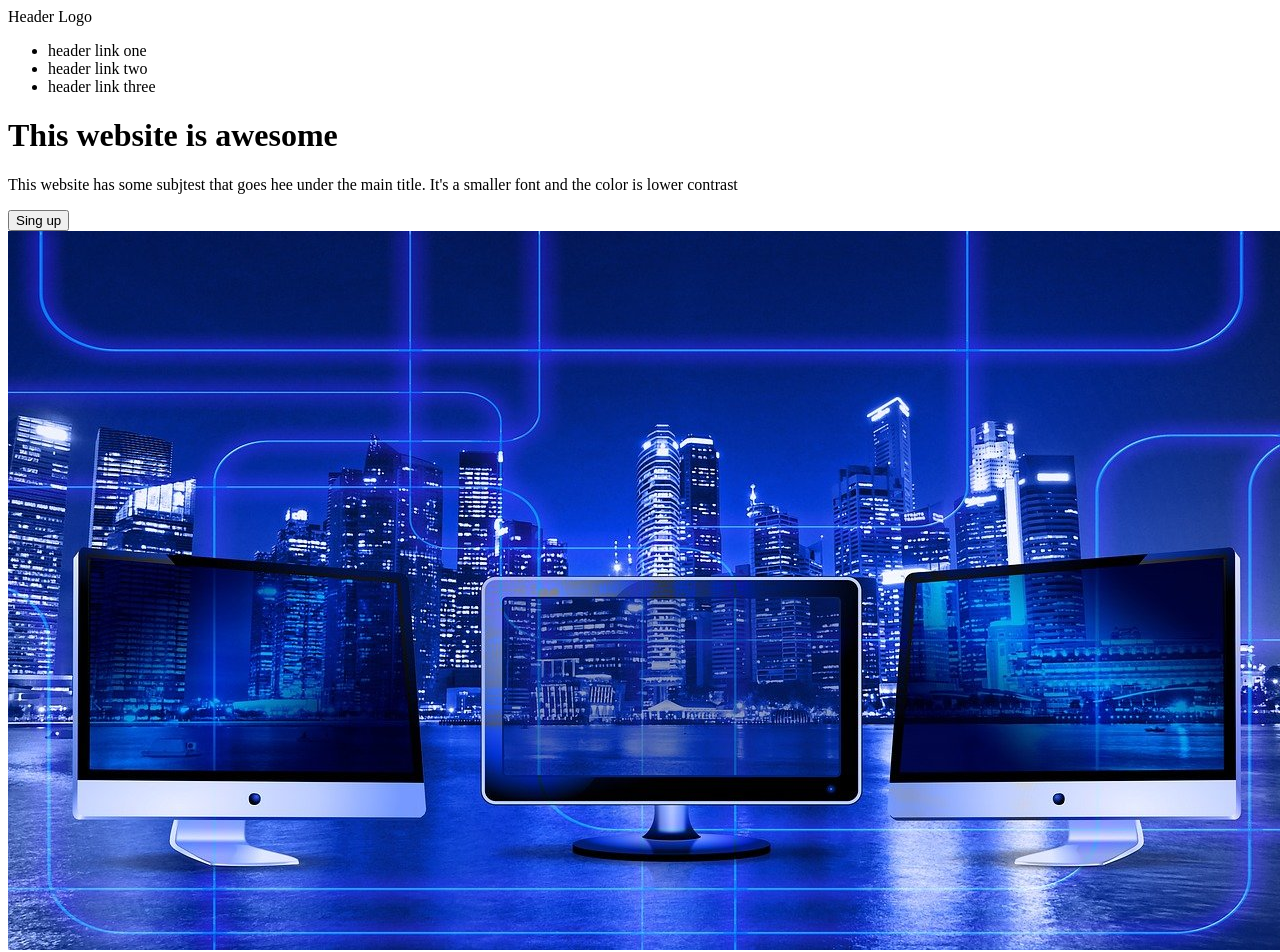
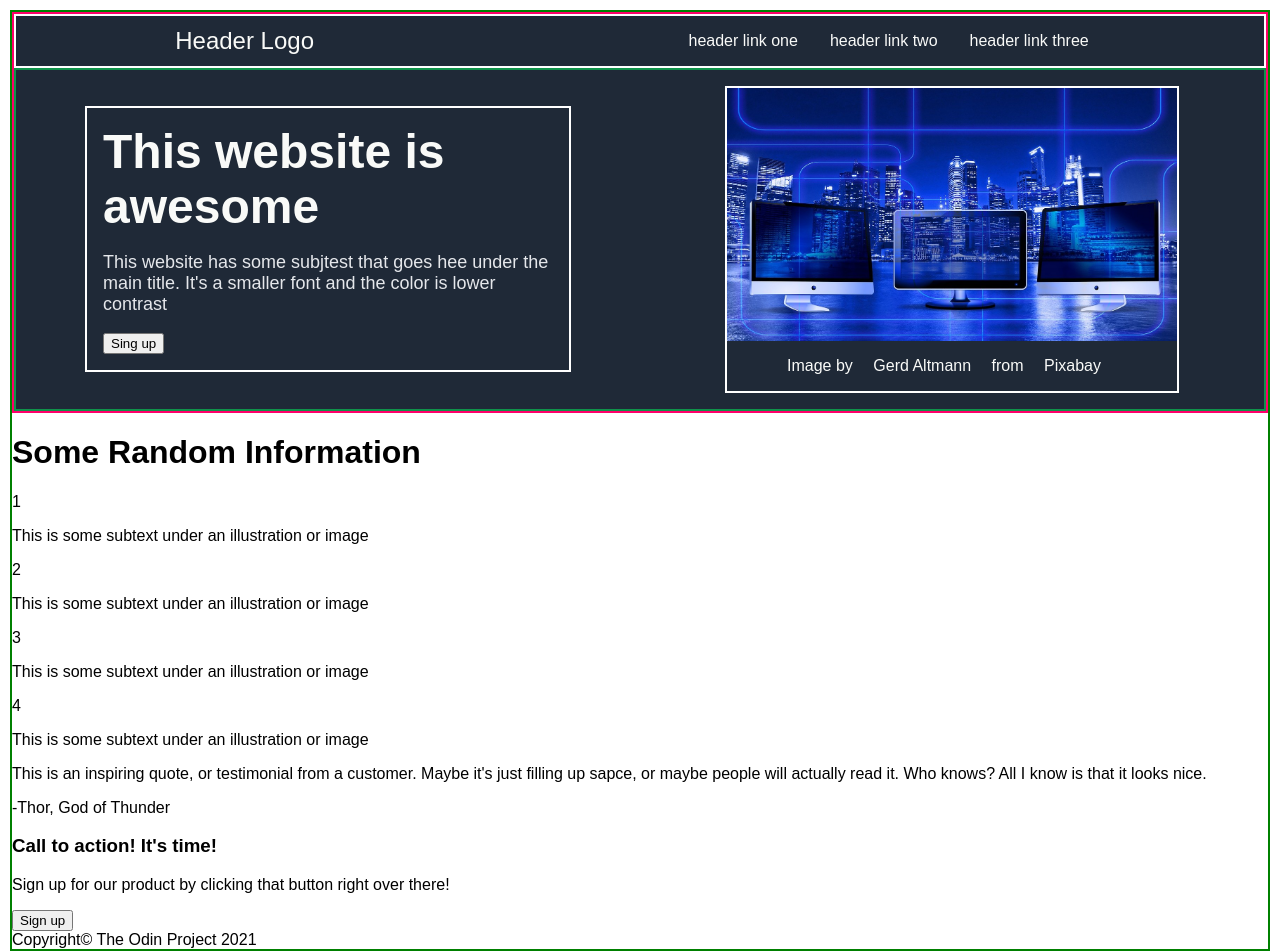
Before and after one commit to justinmm777/project-landing-page, a plain HTML site: page index.html in a window 1280 px wide. Shown: the top 952 px of the page. Drawn offline with Linux system fonts and the light colour scheme.

Commit message:
Added css for the header area

```diff
--- a/index.html
+++ b/index.html
@@ -8,13 +8,14 @@
     <link rel="stylesheet" href="./style.css">
 </head>
 <body>
-    <header>Header Logo</header>
+    <div class="top-box">
 
         <div class="header-link">
+            <header>Header Logo</header>
             <ul>
-            <li>header link one</li>
-            <li>header link two</li>
-            <li>header link three</li>
+                <li><a href="./index.html">header link one</a> </li>
+                <li><a href="/index.html">header link two</a> </li>
+                <li><a href="./index.html">header link three</a> </li>
             </ul>
         </div>
 
@@ -29,6 +30,7 @@
             <div class="header-image">
                 <img src="./images/singapore.jpg" alt="singapore">
                 <p>Image by <a href="https://pixabay.com/users/geralt-9301/?utm_source=link-attribution&amp;utm_medium=referral&amp;utm_campaign=image&amp;utm_content=2064905">Gerd Altmann</a> from <a href="https://pixabay.com/?utm_source=link-attribution&amp;utm_medium=referral&amp;utm_campaign=image&amp;utm_content=2064905">Pixabay</a></p>
+            </div>
         </div>
     </div>
 
--- a/style.css
+++ b/style.css
@@ -0,0 +1,87 @@
+@import url('https://fonts.googleapis.com/css2?family=Roboto:wght@400;700&display=swap');
+body {
+    height: 100%;
+  }
+
+body {
+    font-family:Arial, Helvetica, sans-serif, Verdana, Geneva, Tahoma, sans-serif;
+    display: flex;
+    border: 2px solid green;
+    margin: 10px;
+    flex-direction: column;
+}
+
+.top-box {
+    display: flex;
+    flex-direction: column;
+    border: 2px solid rgb(255, 0, 106);
+    background: #1f2937;
+    color: #f9faf8;
+
+}
+
+.header-link {
+    display: flex;
+    border: 2px solid white;
+    justify-content: space-around;
+    align-items: center;
+}
+
+header {
+    font-size: 24px;
+    color: #f9faf8;
+}
+
+ul {
+    display: flex;
+    list-style: none;
+}
+
+a {
+    text-decoration: none;
+    color: #f9faf8;
+    padding: 16px;
+}
+
+.main-heading {
+    display: flex;
+    align-items: center;
+    justify-content: space-around;
+    border: 2px solid rgb(15, 146, 74);
+}
+
+.head-para {
+    display: flex;
+    flex: 0 0 450px;
+    flex-direction: column;
+    padding: 16px;
+    align-items: flex-start;
+    border: 2px solid white;
+}
+
+.head-para > h1 {
+    font-size: 48px;
+    font-weight: extra-bold;
+    margin: 0;
+}
+
+.head-para > p {
+    font-size: 18px;
+    color: #e5e7eb;
+}
+
+.header-image {
+    display: flex;
+    flex: 0 0 450px;
+    flex-direction: column ;
+    justify-content: center;
+    align-items: center;
+    border: 2px solid white;
+    margin: 16px;
+}
+
+img {
+
+    max-width: 100%;
+    height: auto;
+}
```
Lines whose indentation alone changed are shown as unchanged.
